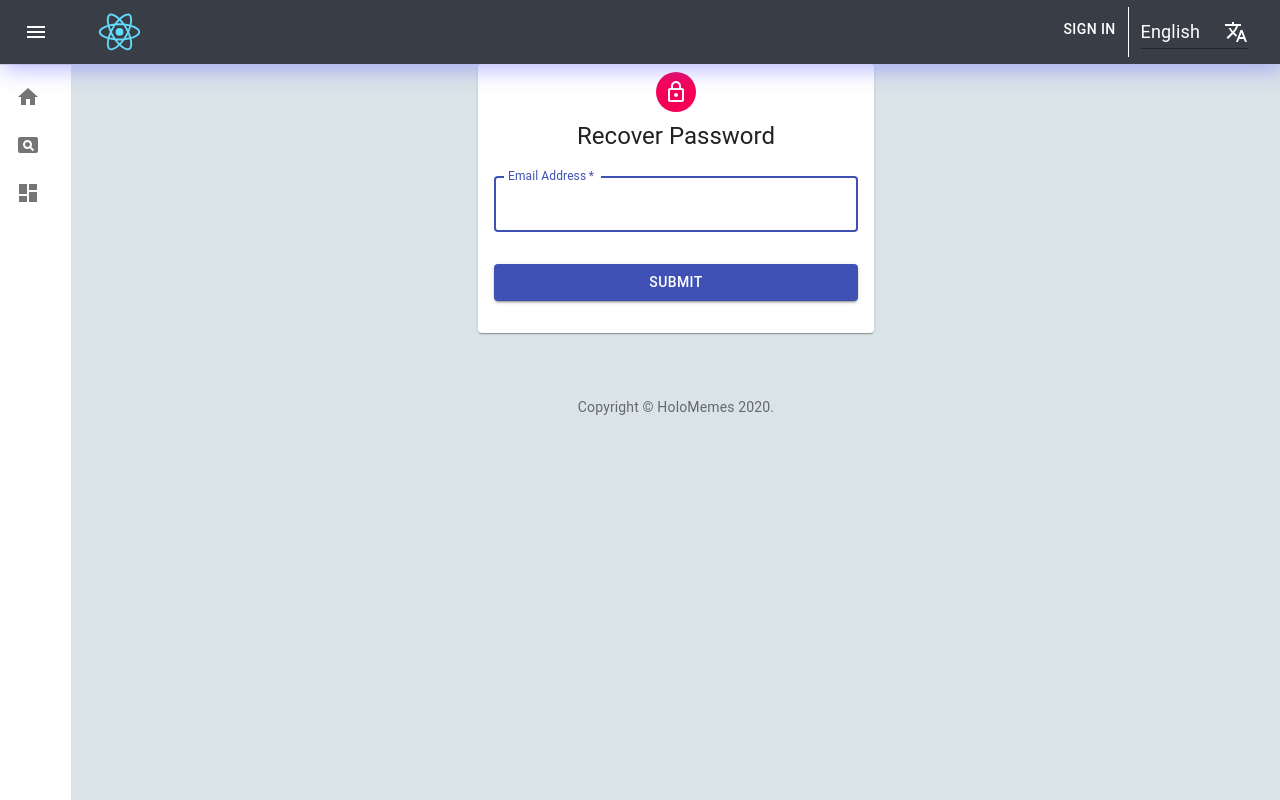
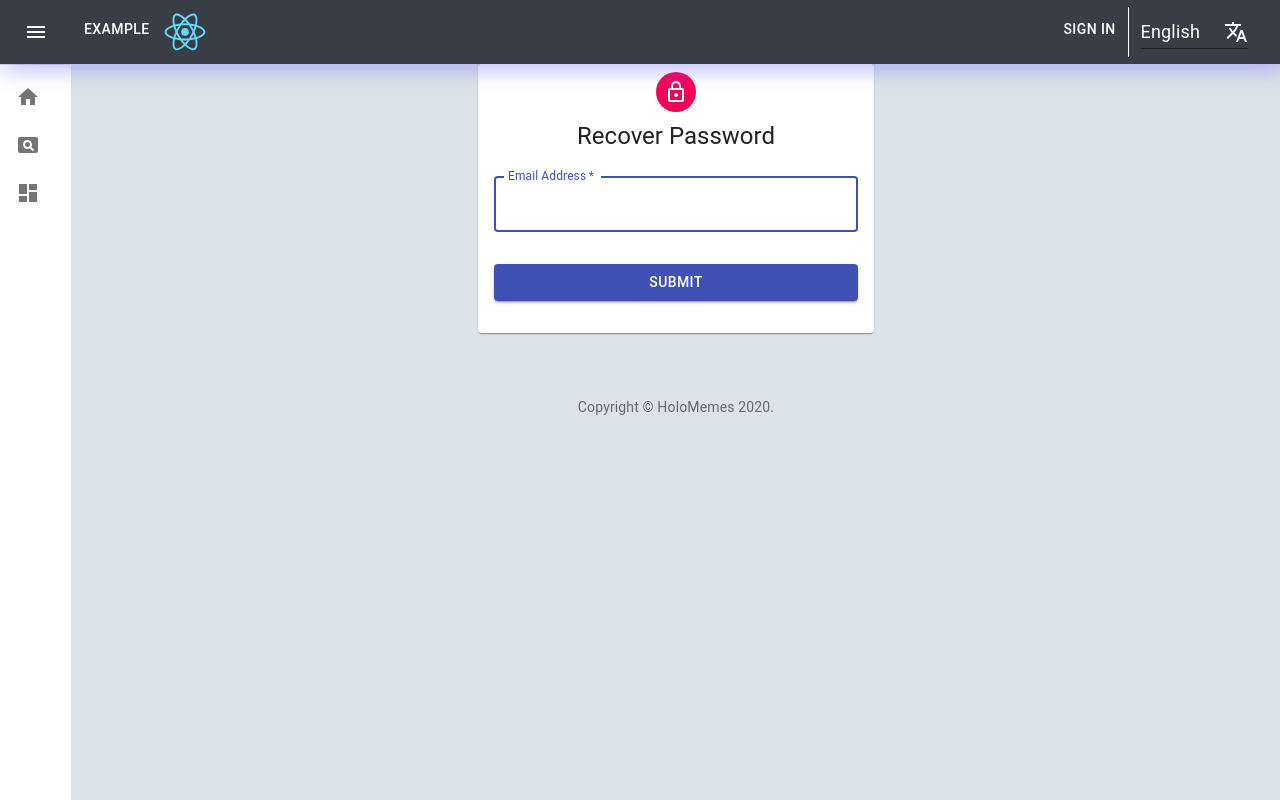
Before and after one commit to fader111/Multi-Lang-React-Template, a React (Create React App) app: page /#/forgotpassword in a window 1280 px wide. Built offline with nearby package versions, Linux system fonts and the light colour scheme; what i18next-xhr-backend would draw is missing.

Commit message:
Update NavigationMenu.js

```diff
--- a/src/components/NavigationMenu.js
+++ b/src/components/NavigationMenu.js
@@ -177,7 +177,7 @@ export default function PersistentDrawerLeft(props) {
           <CustomButtonLink
             ariaLabel="back to home logo"
             to="/"
-            primary={""}
+            primary={"EXAMPLE"}
             icon={<img src={logo} className={classes.logo} alt="logo" />}
           />
           <div className={classes.grow} />
```
